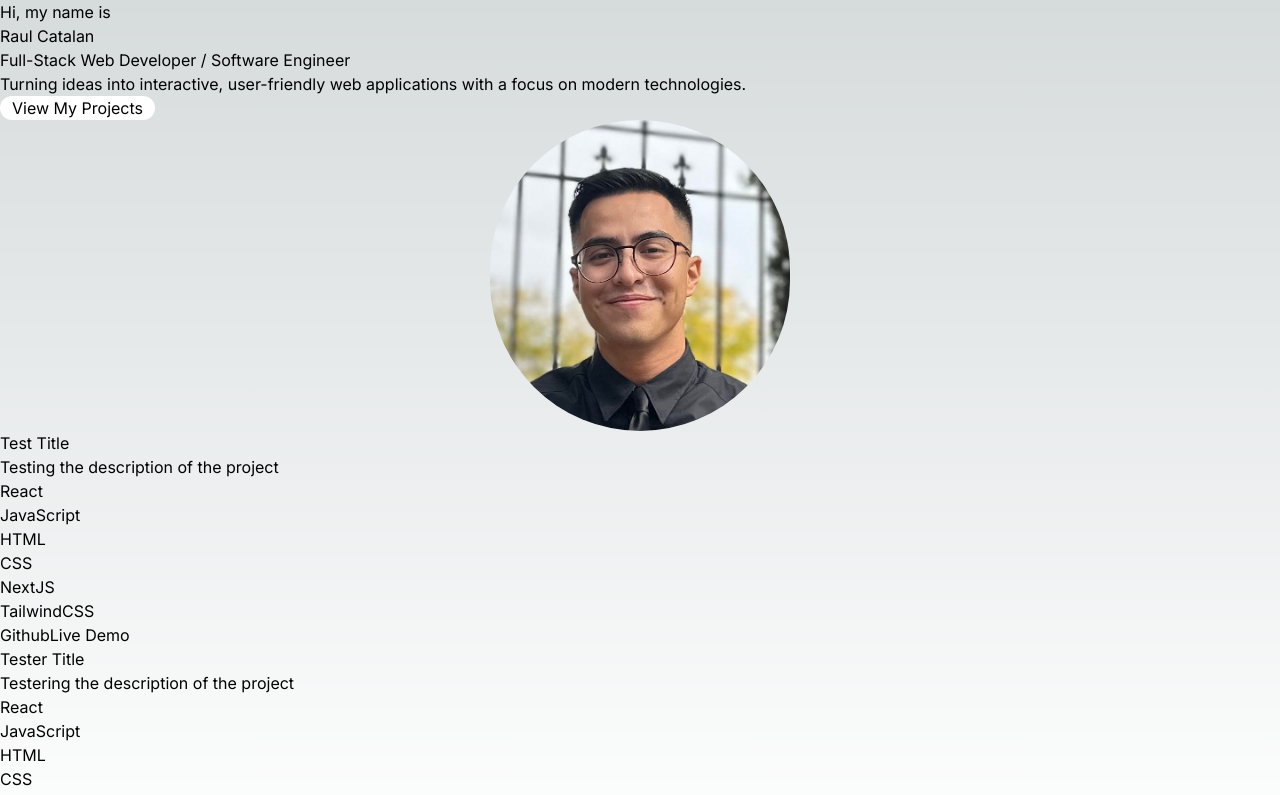
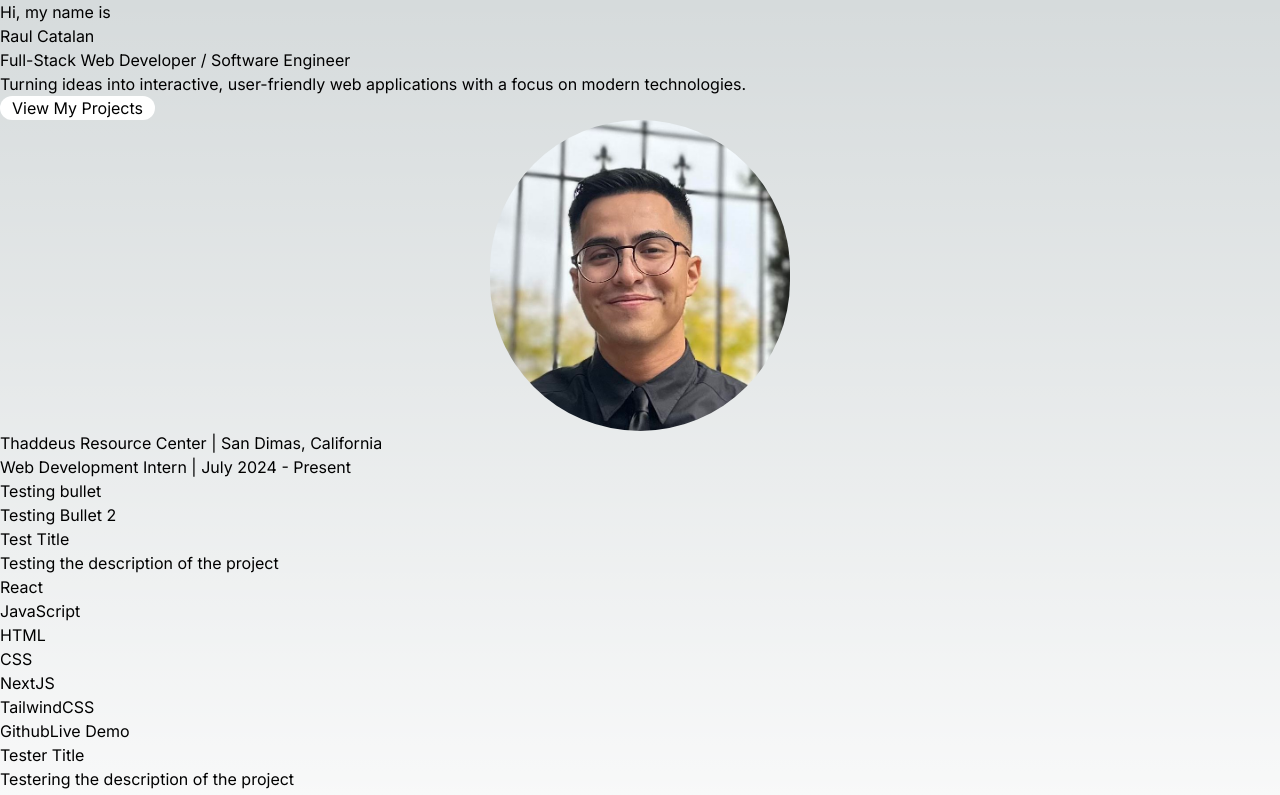
Before and after one commit to Raul-Catalan/raul-catalan-portfolio, a Next.js app: page / in a window 1280 px wide. Shown: the top 795 px of the page. Built offline with nearby package versions, Linux system fonts and the light colour scheme.

Commit message:
Add Experience Files and Section

```diff
--- a/src/app/(hero)/components/experience.tsx
+++ b/src/app/(hero)/components/experience.tsx
@@ -0,0 +1,31 @@
+import { ExperienceProps } from "@/app/components/interfaces";
+
+const Experience = ({
+  company,
+  city,
+  state,
+  position,
+  start,
+  end,
+  desc,
+}: ExperienceProps) => {
+  const endDate = end ?? "Present";
+
+  return (
+    <div>
+      <h3>
+        {company} | {city}, {state}
+      </h3>
+      <p>
+        {position} | {start} - {endDate}
+      </p>
+      <ul>
+        {desc.map((point, index) => (
+          <li key={index}>{point}</li>
+        ))}
+      </ul>
+    </div>
+  );
+};
+
+export default Experience;
--- a/src/app/(hero)/components/experiences.tsx
+++ b/src/app/(hero)/components/experiences.tsx
@@ -0,0 +1,36 @@
+import Experience from "./experience";
+import { ExperienceProps } from "@/app/components/interfaces";
+
+const experiences: ExperienceProps[] = [
+  {
+    company: "Thaddeus Resource Center",
+    city: "San Dimas",
+    state: "California",
+    position: "Web Development Intern",
+    start: "July 2024",
+    desc: ["Testing bullet", "Testing Bullet 2"],
+  },
+];
+
+const Experiences = () => {
+  return (
+    <section>
+      <ul>
+        {experiences.map((experience, index) => (
+          <li key={index}>
+            <Experience
+              company={experience.company}
+              city={experience.city}
+              state={experience.state}
+              position={experience.position}
+              start={experience.start}
+              desc={experience.desc}
+            />
+          </li>
+        ))}
+      </ul>
+    </section>
+  );
+};
+
+export default Experiences;
--- a/src/app/(hero)/page.tsx
+++ b/src/app/(hero)/page.tsx
@@ -1,11 +1,14 @@
 import Image from "next/image";
 import Landing from "./components/landing";
 import Projects from "./components/projects";
+import Experience from "./components/experience";
+import Experiences from "./components/experiences";
 
 export default function Home() {
   return (
     <>
       <Landing />
+      <Experiences />
       <Projects />
     </>
   );
```
Also changed, not shown: src/app/components/interfaces.ts (+15 -5 lines).
